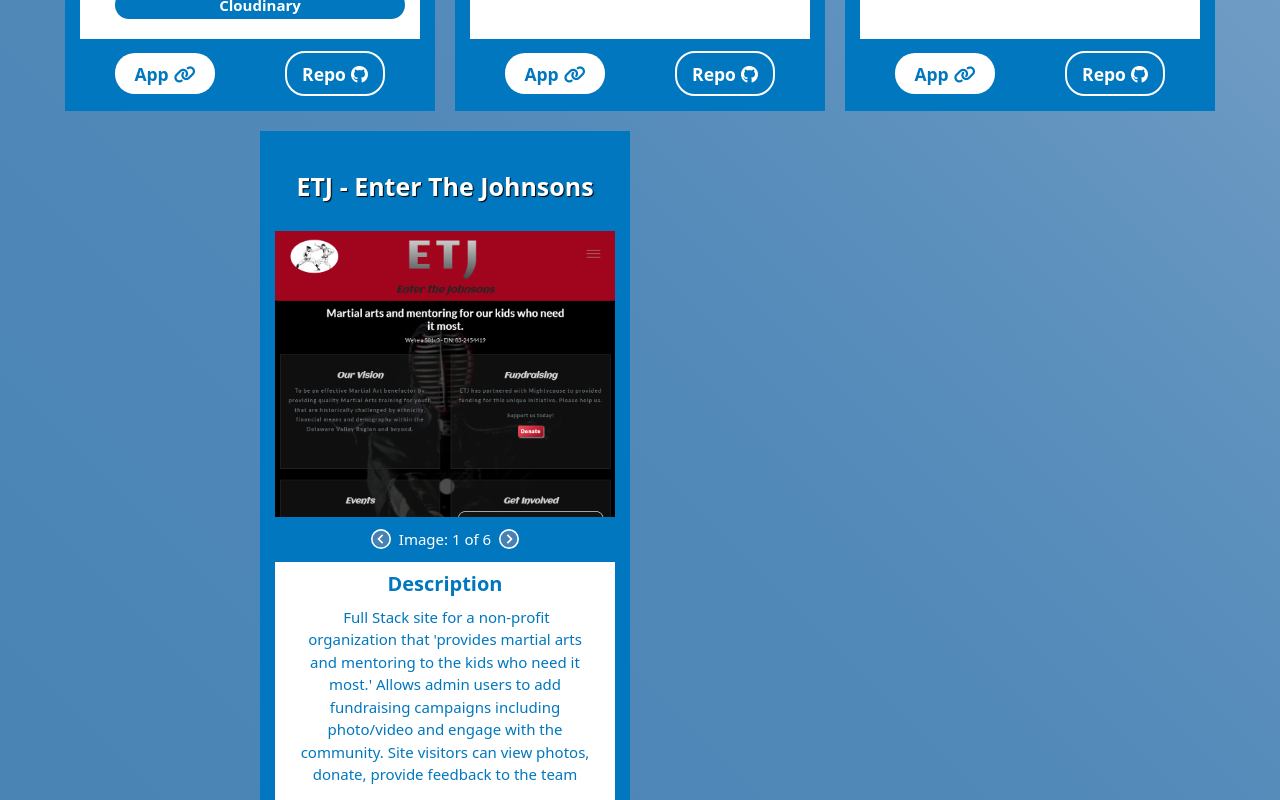
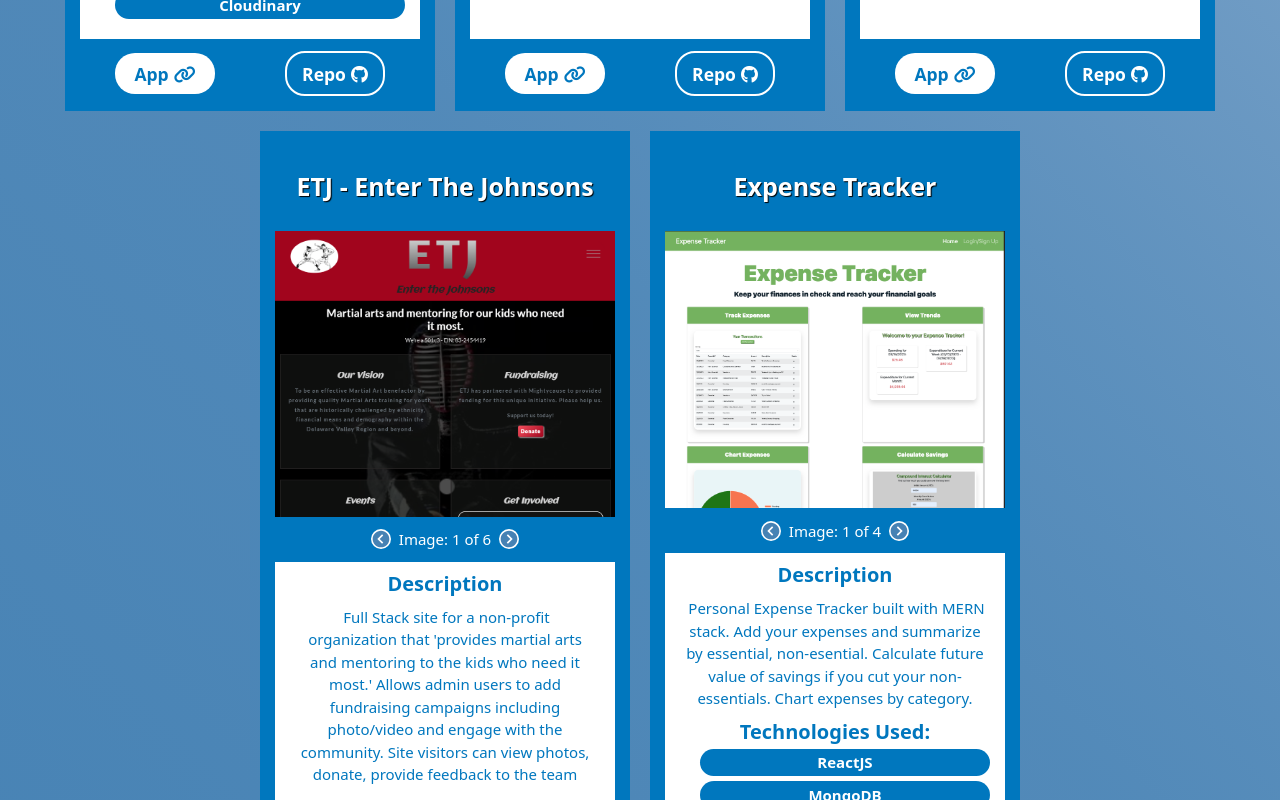
Before and after one commit to BillStephens2022/my_portfolio, a React (Create React App) app: page /featured in a window 1280 px wide. Shown: the part 1160-1960 px from the top of the page. Built offline with nearby package versions, Linux system fonts and the light colour scheme.

Commit message:
fixed bug where 5th featured project visability was hidden

```diff
--- a/src/css/style.css
+++ b/src/css/style.css
@@ -246,17 +246,20 @@
     background-color: lightsteelblue;
     border-radius: 1rem; }
   .featuredProject:nth-child(1) {
-    animation: fadeIn 1.5s ease forwards 0.2s;
-    /* Delay the first box by 0.2s */ }
+    animation: fadeIn 1.5s ease forwards 0.3s;
+    /* Delay the first box by 0.3s */ }
   .featuredProject:nth-child(2) {
-    animation: fadeIn 1.5s ease forwards 0.7s;
-    /* Delay the second box by 0.7s */ }
+    animation: fadeIn 1.5s ease forwards 0.6s;
+    /* Delay the second box by 0.6s */ }
   .featuredProject:nth-child(3) {
+    animation: fadeIn 1.5s ease forwards 0.9s;
+    /* Delay the third box by 0.9s */ }
+  .featuredProject:nth-child(4) {
     animation: fadeIn 1.5s ease forwards 1.2s;
-    /* Delay the third box by 1.2s */ }
-  .featuredProject:nth-child(4) {
-    animation: fadeIn 1.5s ease forwards 1.7s;
-    /* Delay the fourth box by 1.7s */ }
+    /* Delay the fourth box by 1.2s */ }
+  .featuredProject:nth-child(5) {
+    animation: fadeIn 1.5s ease forwards 1.5s;
+    /* Delay the fifth box by 1.5s */ }
   @media only screen and (max-width: 75em) {
     .featuredProject {
       min-width: 45vw; } }
```
